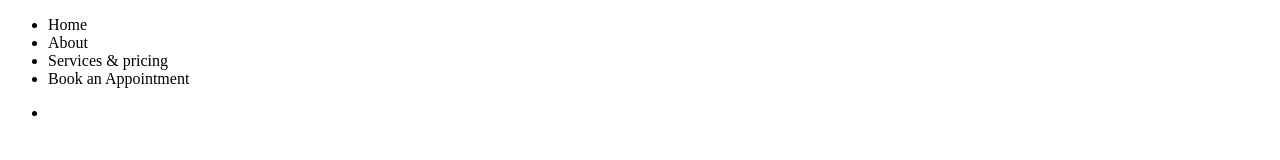
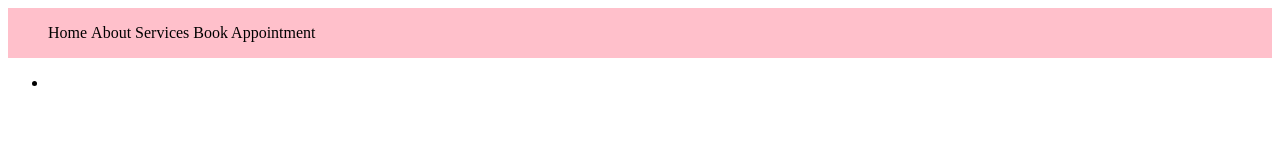
Before and after one commit to Jsaldanajr/randompractice, a plain HTML site: page index.html in a window 1280 px wide. Drawn offline with Linux system fonts and the light colour scheme.

Commit message:
updated index

```diff
--- /dev/null
+++ b/about.css
@@ -0,0 +1,4 @@
+section {
+margin-left: %50;
+margin-righ: %50;
+}
--- a/index.html
+++ b/index.html
@@ -4,6 +4,7 @@
     <meta charset="UTF-8">
     <meta http-equiv="X-UA-Compatible" content="IE=edge">
     <meta name="viewport" content="width=device-width, initial-scale=1.0">
+    <link rel="stylesheet" href="/randompractice/styles.css">
     <title>Document</title>
 </head>
 <body>
@@ -11,8 +12,8 @@
         <ul>
             <li>Home</li>
             <li>About</li>
-            <li>Services & pricing</li>
-            <li>Book an Appointment</li>
+            <li>Services</li>
+            <li>Book Appointment</li>
         </ul>
     </nav>
     <footer>
--- /dev/null
+++ b/styles.css
@@ -0,0 +1,9 @@
+nav {
+background-color: pink;
+display: flex;
+}
+nav li {
+justify-items: space-around;
+list-style: none;
+display: inline;
+}
```
Also changed, not shown: about.html (+6 -1 lines).
